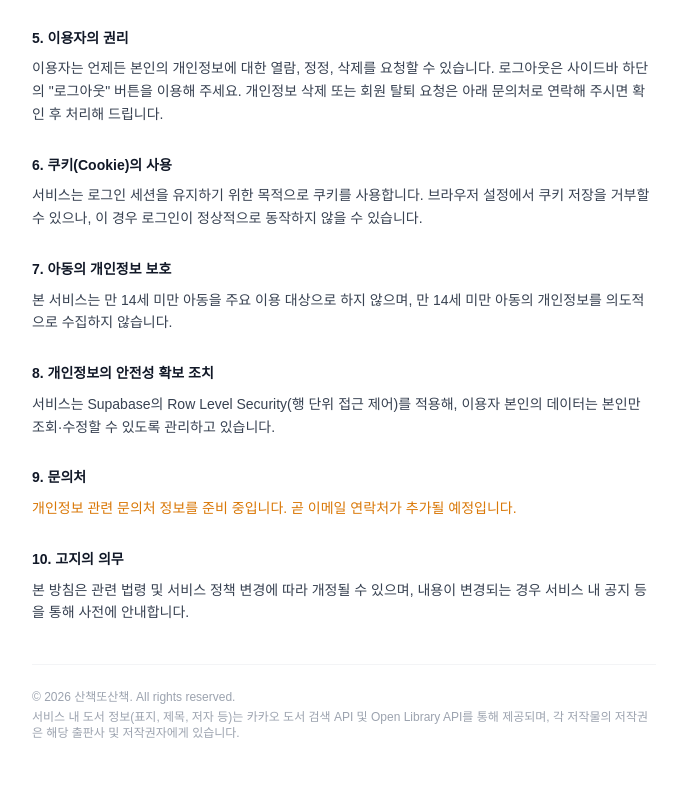
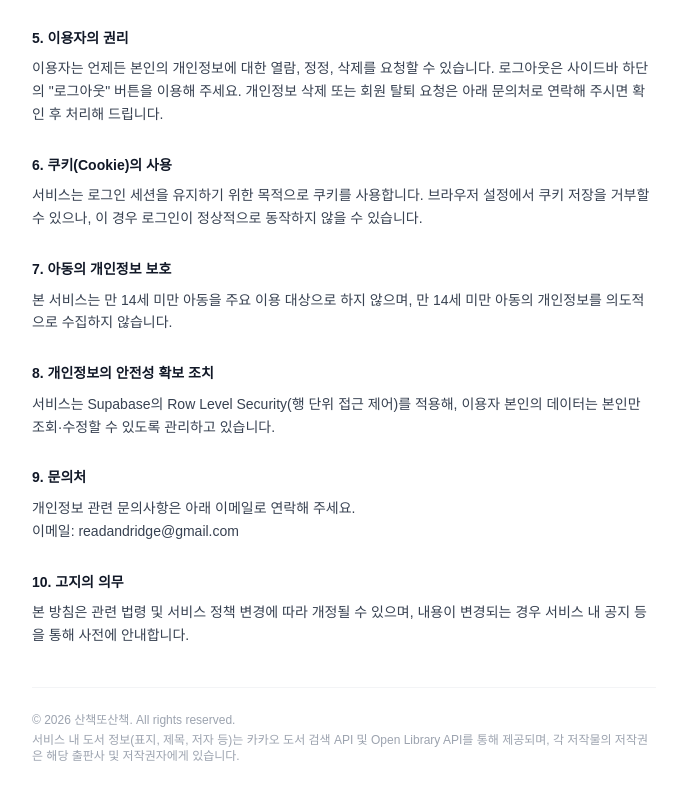
Before and after one commit to wonylee25-art/read-and-ridge, a Next.js app: page /privacy in a window 1280 px wide. Shown: the part 830-1630 px from the top of the page, without its empty margins (296-976 px from the left). Built offline with nearby package versions, Linux system fonts and the light colour scheme.

Commit message:
content: 개인정보처리방침 문의처 이메일 반영 (readandridge@gmail.com)

```diff
--- a/app/privacy/page.tsx
+++ b/app/privacy/page.tsx
@@ -93,8 +93,10 @@ export default function PrivacyPolicyPage() {
 
       <section className="mb-7">
         <h2 className="font-semibold text-gray-900 mb-2">9. 문의처</h2>
-        <p className="text-amber-600">
-          개인정보 관련 문의처 정보를 준비 중입니다. 곧 이메일 연락처가 추가될 예정입니다.
+        <p>
+          개인정보 관련 문의사항은 아래 이메일로 연락해 주세요.
+          <br />
+          이메일: readandridge@gmail.com
         </p>
       </section>
 
```
Also changed, not shown: 1 other file (tests, documents, lock files or other folders).
